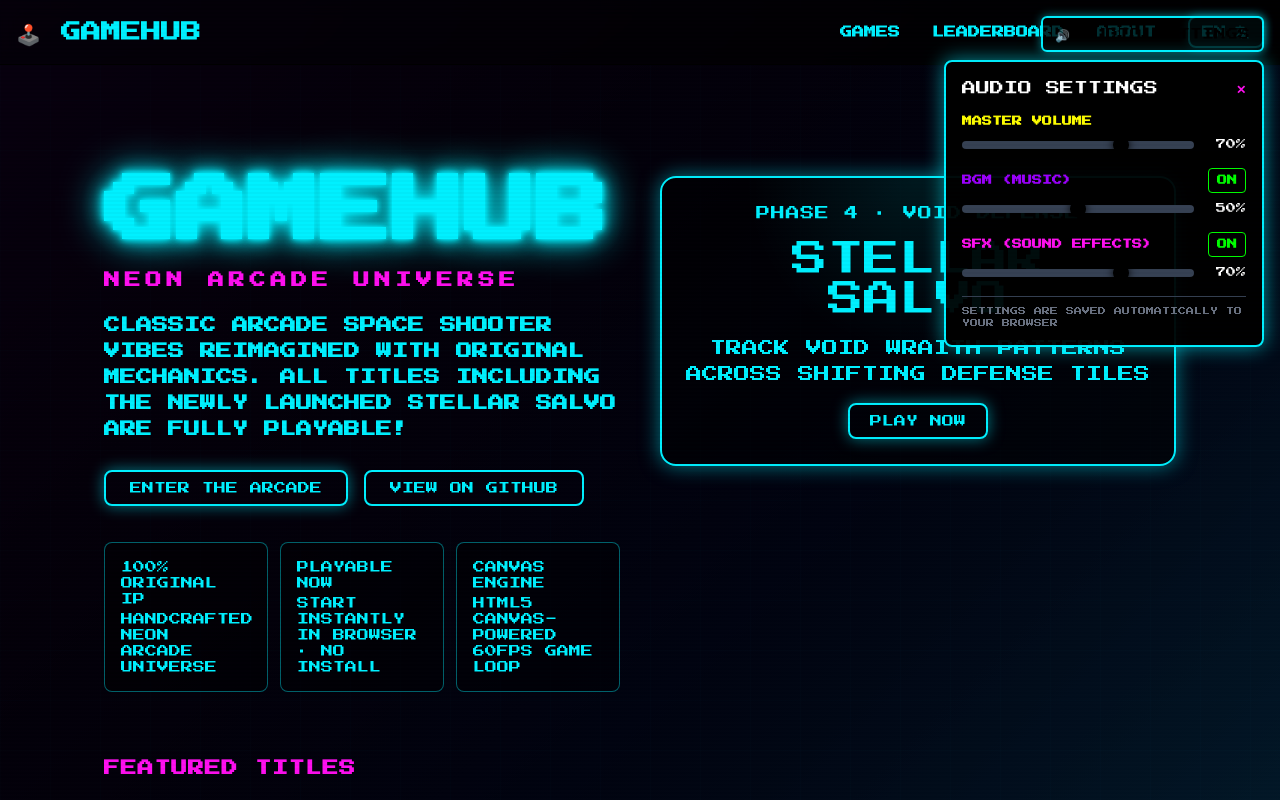
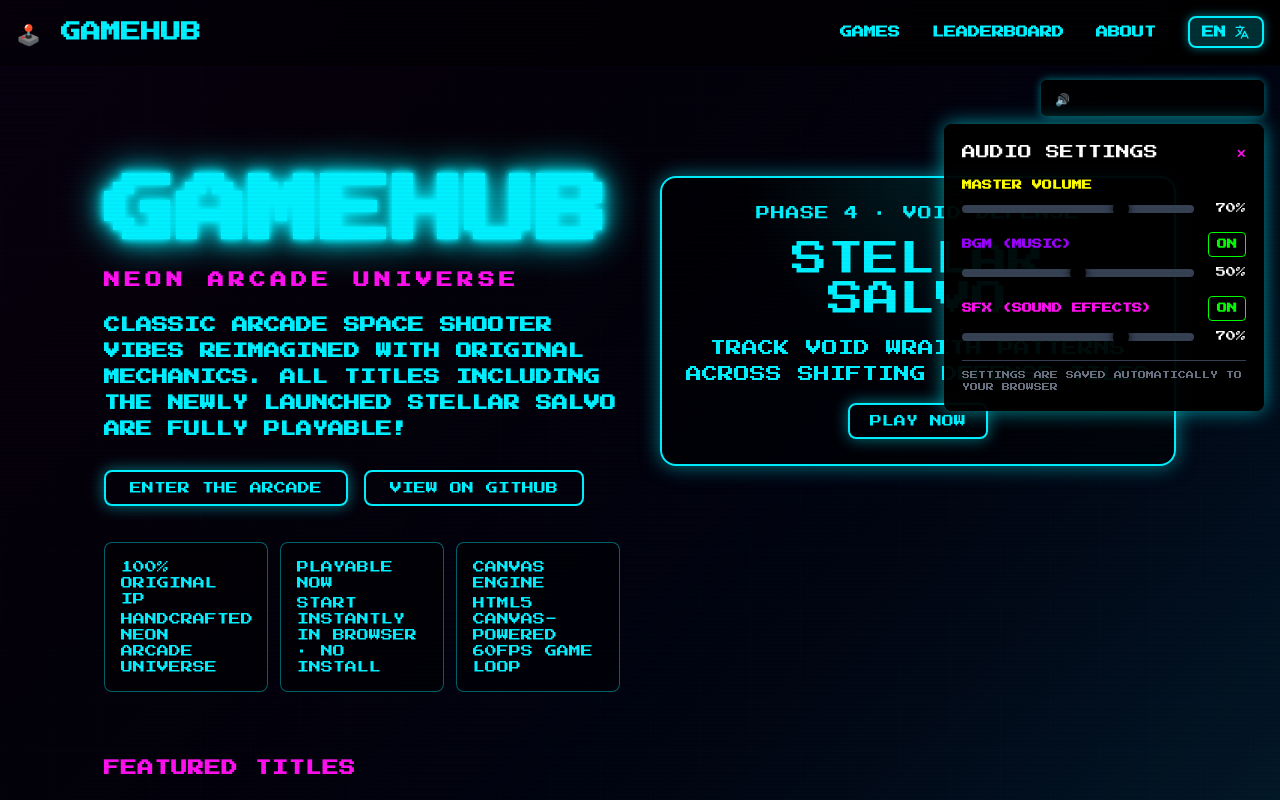
Before and after one commit to devlikebear/gamehub, a Next.js app: page / in a window 1280 px wide. Both pictures are taken after a click on the button "Audio Settings". Shown: the top 800 px of the page. Built offline with nearby package versions, Linux system fonts and the light colour scheme.

Commit message:
fix: Fix audio settings button position and text color
- Move button below navbar (top-20 instead of top-4)
- Change text/border colors from bright-cyan to neon-cyan
- Prevents overlap with header menu items

```diff
--- a/components/ui/AudioSettings.tsx
+++ b/components/ui/AudioSettings.tsx
@@ -51,11 +51,11 @@ export default function AudioSettings({ onClose }: AudioSettingsProps) {
   };
 
   return (
-    <div className="fixed top-4 right-4 z-50">
+    <div className="fixed top-20 right-4 z-50">
       {/* 토글 버튼 */}
       <button
         onClick={() => setIsOpen(!isOpen)}
-        className="pixel-text text-xs px-3 py-2 bg-black/80 border-2 border-bright-cyan text-bright-cyan rounded-md hover:bg-bright-cyan/20 transition-colors shadow-[0_0_10px_rgba(0,240,255,0.5)]"
+        className="pixel-text text-xs px-3 py-2 bg-black/80 border-2 border-neon-cyan text-neon-cyan rounded-md hover:bg-neon-cyan/20 transition-colors shadow-[0_0_10px_rgba(0,240,255,0.5)]"
         aria-label={t.audio.settings}
       >
         🔊 {t.audio.settings}
@@ -63,7 +63,7 @@ export default function AudioSettings({ onClose }: AudioSettingsProps) {
 
       {/* 설정 패널 */}
       {isOpen && (
-        <div className="absolute top-full right-0 mt-2 w-80 bg-black/95 border-2 border-bright-cyan rounded-lg p-4 shadow-[0_0_20px_rgba(0,240,255,0.6)]">
+        <div className="absolute top-full right-0 mt-2 w-80 bg-black/95 border-2 border-neon-cyan rounded-lg p-4 shadow-[0_0_20px_rgba(0,240,255,0.6)]">
           <div className="flex items-center justify-between mb-4">
             <h3 className="pixel-text text-sm text-white uppercase">{t.audio.settings}</h3>
             <button
```
